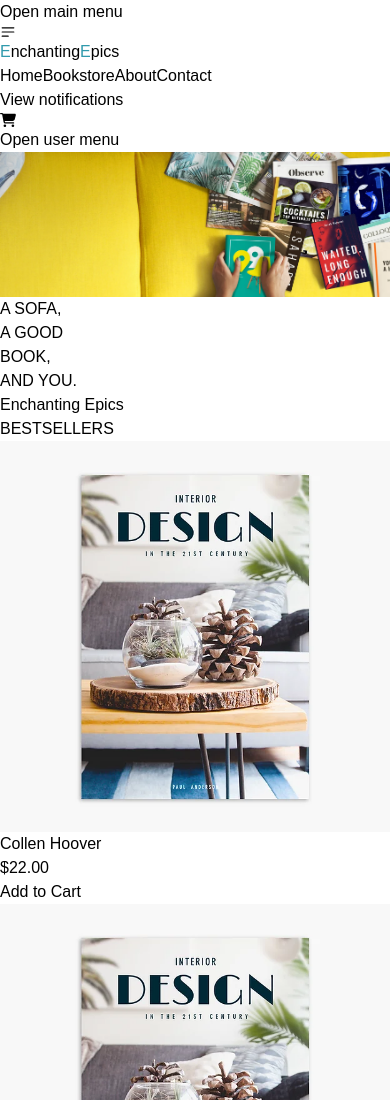
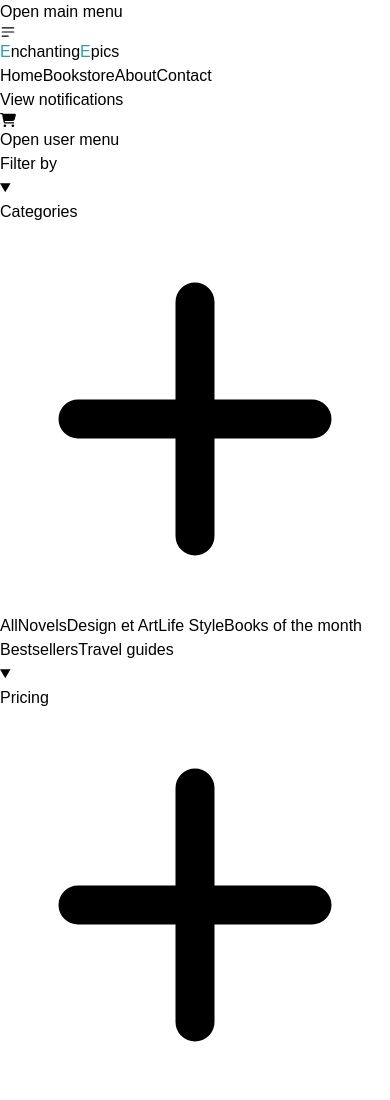
Before and after one commit to GarvitBansal292712/EnchantingEpics-E-com, a React (Vite) app: page / in a window 390 px wide. Shown: the top 1100 px of the page. Built offline with nearby package versions, Linux system fonts and the light colour scheme; a web font is replaced by a local one.

Commit message:
Created the Bookstore page

```diff
--- a/src/App.jsx
+++ b/src/App.jsx
@@ -1,13 +1,13 @@
 import React from "react";
 import Navbar from "./components/Navbar";
 import Footer from "./components/Footer";
-import Home from "./components/Home";
+import Bookstore from "./components/Bookstore";
 
 function App() {
   return (
     <>
       <Navbar />
-      <Home />
+      <Bookstore/>
       <Footer />
     </>
   );
--- /dev/null
+++ b/src/components/Bookstore.jsx
@@ -0,0 +1,229 @@
+import React from "react";
+import InteriorDesignBook from "../assets/images/InteriorDesignBook.jpg";
+
+const Bookstore = () => {
+  return (
+    <>
+      <div className="flex flex-col  md:flex md:flex-row">
+        <div className="flex justify-center gap-2 bg-gray-50 md:flex md:flex-col md:w-[20vw] md:h-[100vh] ">
+          <h1 className="hidden  md:text-center md:m-4 md:text-[1.5rem] md:block">
+            Filter by
+          </h1>
+          <div>
+            <details
+              className="group  /* bg-gray-50 */ p-6 [&_summary::-webkit-details-marker]:hidden"
+              open
+            >
+              <summary className="flex cursor-pointer items-center justify-between gap-1.5">
+                <h2 className="text-lg font-medium text-gray-900">
+                  Categories
+                </h2>
+
+                <span className="shrink-0 rounded-full  p-1.5 text-gray-900 sm:p-3">
+                  <svg
+                    xmlns="http://www.w3.org/2000/svg"
+                    className="size-5 shrink-0 transition duration-300 group-open:-rotate-45"
+                    viewBox="0 0 20 20"
+                    fill="currentColor"
+                  >
+                    <path
+                      fillRule="evenodd"
+                      d="M10 3a1 1 0 011 1v5h5a1 1 0 110 2h-5v5a1 1 0 11-2 0v-5H4a1 1 0 110-2h5V4a1 1 0 011-1z"
+                      clipRule="evenodd"
+                    />
+                  </svg>
+                </span>
+              </summary>
+
+              <div className="flex gap-3 p-4 flex-wrap justify-center items-center md:flex md:flex-col md:flex-start">
+                <button className="bg-none text-[#309aac] hover:text-[#295c65] border-r-2 border-black pr-2 md:border-none">
+                  All
+                </button>
+                <button className="bg-none text-[#309aac] hover:text-[#295c65] border-r-2 border-black pr-2 md:border-none">
+                  Novels
+                </button>
+                <button className="bg-none text-[#309aac] hover:text-[#295c65] border-r-2 border-black pr-2 md:border-none">
+                  Design et Art
+                </button>
+                <button className="bg-none text-[#309aac] hover:text-[#295c65] border-r-2 border-black pr-2 md:border-none">
+                  Life Style
+                </button>
+                <button className="bg-none text-[#309aac] hover:text-[#295c65] border-r-2 border-black pr-2 md:border-none">
+                  Books of the month
+                </button>
+                <button className="bg-none text-[#309aac] hover:text-[#295c65] border-r-2 border-black pr-2 md:border-none">
+                  Bestsellers
+                </button>
+                <button className="bg-none text-[#309aac] hover:text-[#295c65] border-r-2 border-black pr-2 md:border-none">
+                  Travel guides
+                </button>
+              </div>
+            </details>
+          </div>
+          <div>
+            <details
+              className="group  p-6 [&_summary::-webkit-details-marker]:hidden"
+              open
+            >
+              <summary className="flex cursor-pointer items-center justify-between gap-1.5">
+                <h2 className="text-lg font-medium text-gray-900">Pricing</h2>
+
+                <span className="shrink-0 rounded-full  p-1.5 text-gray-900 sm:p-3">
+                  <svg
+                    xmlns="http://www.w3.org/2000/svg"
+                    className="size-5 shrink-0 transition duration-300 group-open:-rotate-45"
+                    viewBox="0 0 20 20"
+                    fill="currentColor"
+                  >
+                    <path
+                      fillRule="evenodd"
+                      d="M10 3a1 1 0 011 1v5h5a1 1 0 110 2h-5v5a1 1 0 11-2 0v-5H4a1 1 0 110-2h5V4a1 1 0 011-1z"
+                      clipRule="evenodd"
+                    />
+                  </svg>
+                </span>
+              </summary>
+              {/*Pricing Radio Buttons */}
+              <div className="flex gap-3 pt-4 flex-wrap flex-col justify-center items-center md:flex  md:items-center">
+                <div className="flex gap-2">
+                  <label htmlFor="price10to20">
+                    <input type="radio" name="price" id="price5to10" />
+                    $5 - $10
+                  </label>
+                </div>
+                <div className="flex gap-2">
+                  <label htmlFor="price10to20">
+                    <input type="radio" name="price" id="price10to20" />
+                    $10 - $20
+                  </label>
+                </div>
+                <div className="flex gap-2">
+                  <label htmlFor="price20to30">
+                    <input type="radio" name="price" id="price20to30" />
+                    $20 - $30
+                  </label>
+                </div>
+                <div className="flex gap-2">
+                  <label htmlFor="price30to40">
+                    <input type="radio" name="price" id="price30to40" />
+                    $30 - $40
+                  </label>
+                </div>
+              </div>
+            </details>
+          </div>
+        </div>
+        <div className="flex flex-col justify-center w-full">
+          <h1 className="text-center font-bold font-serif text-[1.2rem] text-[#309aac] mt-[34px]">
+            Our
+          </h1>
+          <h1 className="text-center font-extrabold font-serif text-[#0e345a] text-[3rem] mb-5 ">
+            BOOKSTORE
+          </h1>
+          <div className="flex justify-center flex-wrap  gap-10 my-5">
+            {/* THESE WILL BE DYNAMICALLY LOADED */}
+            <div className="text-center text-black flex flex-col gap-3">
+              <img
+                src={InteriorDesignBook}
+                alt=""
+                className="w-full md:w-[223px] h-[223px]"
+              />
+              <h1>Collen Hoover</h1>
+              <h1>$22.00</h1>
+              <button className="border-[3px] w-full  border-black bg-none p-2  hover:bg-black hover:text-white hover:border-none transition-all ">
+                Add to Cart
+              </button>
+            </div>
+            <div className="text-center text-black flex flex-col gap-3">
+              <img
+                src={InteriorDesignBook}
+                alt=""
+                className="w-full md:w-[223px] h-[223px]"
+              />
+              <h1>Collen Hoover</h1>
+              <h1>$22.00</h1>
+              <button className="border-[3px] w-full  border-black bg-none p-2  hover:bg-black hover:text-white hover:border-none transition-all ">
+                Add to Cart
+              </button>
+            </div>
+            <div className="text-center text-black flex flex-col gap-3">
+              <img
+                src={InteriorDesignBook}
+                alt=""
+                className="w-full md:w-[223px] h-[223px]"
+              />
+              <h1>Collen Hoover</h1>
+              <h1>$22.00</h1>
+              <button className="border-[3px] w-full  border-black bg-none p-2  hover:bg-black hover:text-white hover:border-none transition-all ">
+                Add to Cart
+              </button>
+            </div>
+            <div className="text-center text-black flex flex-col gap-3">
+              <img
+                src={InteriorDesignBook}
+                alt=""
+                className="w-full md:w-[223px] h-[223px]"
+              />
+              <h1>Collen Hoover</h1>
+              <h1>$22.00</h1>
+              <button className="border-[3px] w-full  border-black bg-none p-2  hover:bg-black hover:text-white hover:border-none transition-all ">
+                Add to Cart
+              </button>
+            </div>
+            <div className="text-center text-black flex flex-col gap-3">
+              <img
+                src={InteriorDesignBook}
+                alt=""
+                className="w-full md:w-[223px] h-[223px]"
+              />
+              <h1>Collen Hoover</h1>
+              <h1>$22.00</h1>
+              <button className="border-[3px] w-full  border-black bg-none p-2  hover:bg-black hover:text-white hover:border-none transition-all ">
+                Add to Cart
+              </button>
+            </div>
+            <div className="text-center text-black flex flex-col gap-3">
+              <img
+                src={InteriorDesignBook}
+                alt=""
+                className="w-full md:w-[223px] h-[223px]"
+              />
+              <h1>Collen Hoover</h1>
+              <h1>$22.00</h1>
+              <button className="border-[3px] w-full  border-black bg-none p-2  hover:bg-black hover:text-white hover:border-none transition-all ">
+                Add to Cart
+              </button>
+            </div>
+            <div className="text-center text-black flex flex-col gap-3">
+              <img
+                src={InteriorDesignBook}
+                alt=""
+                className="w-full md:w-[223px] h-[223px]"
+              />
+              <h1>Collen Hoover</h1>
+              <h1>$22.00</h1>
+              <button className="border-[3px] w-full  border-black bg-none p-2  hover:bg-black hover:text-white hover:border-none transition-all ">
+                Add to Cart
+              </button>
+            </div>
+            <div className="text-center text-black flex flex-col gap-3">
+              <img
+                src={InteriorDesignBook}
+                alt=""
+                className="w-full md:w-[223px] h-[223px]"
+              />
+              <h1>Collen Hoover</h1>
+              <h1>$22.00</h1>
+              <button className="border-[3px] w-full  border-black bg-none p-2  hover:bg-black hover:text-white hover:border-none transition-all ">
+                Add to Cart
+              </button>
+            </div>
+            {/* THESE WILL BE DYNAMICALLY LOADED */}
+          </div>
+        </div>
+      </div>
+    </>
+  );
+};
+
+export default Bookstore;
```
